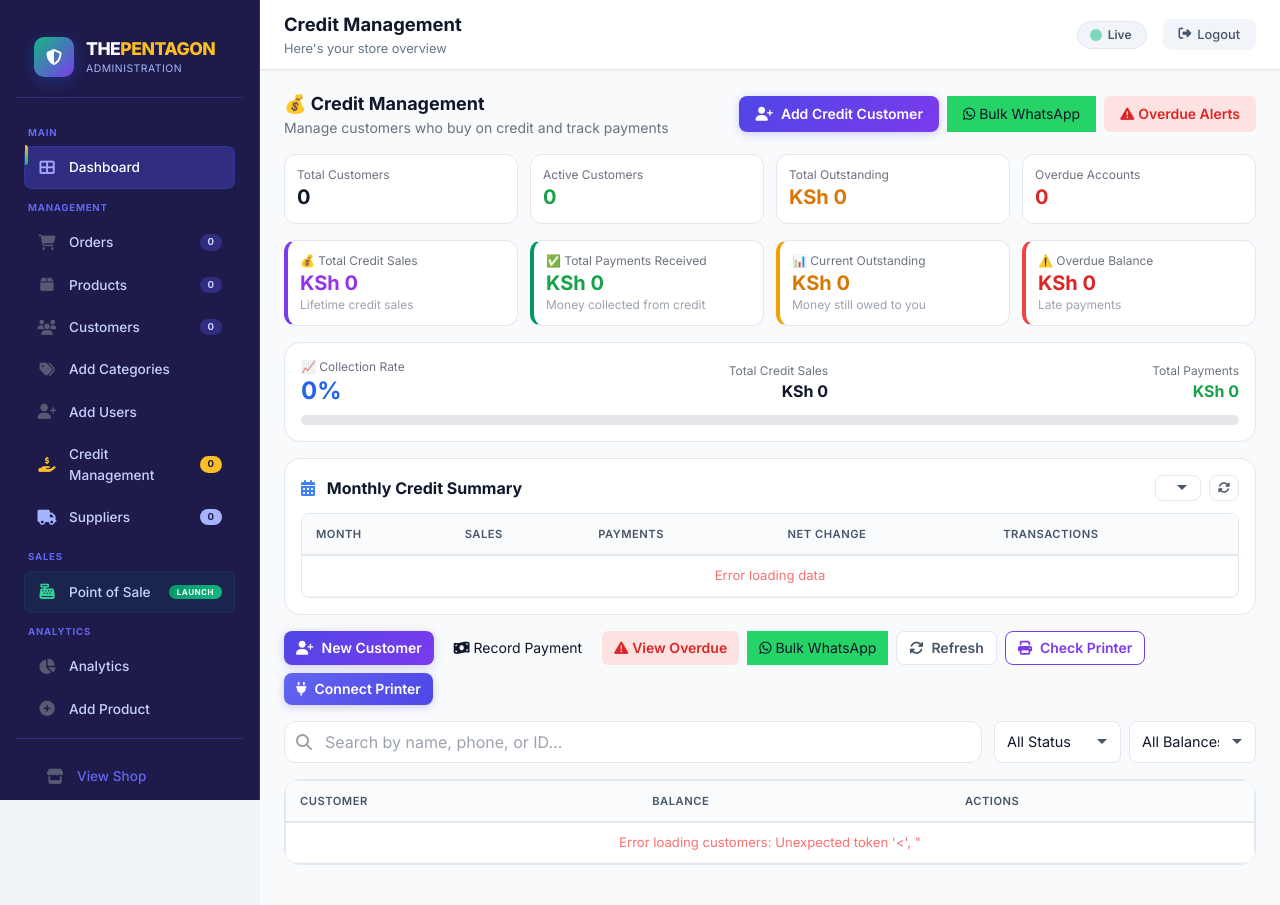
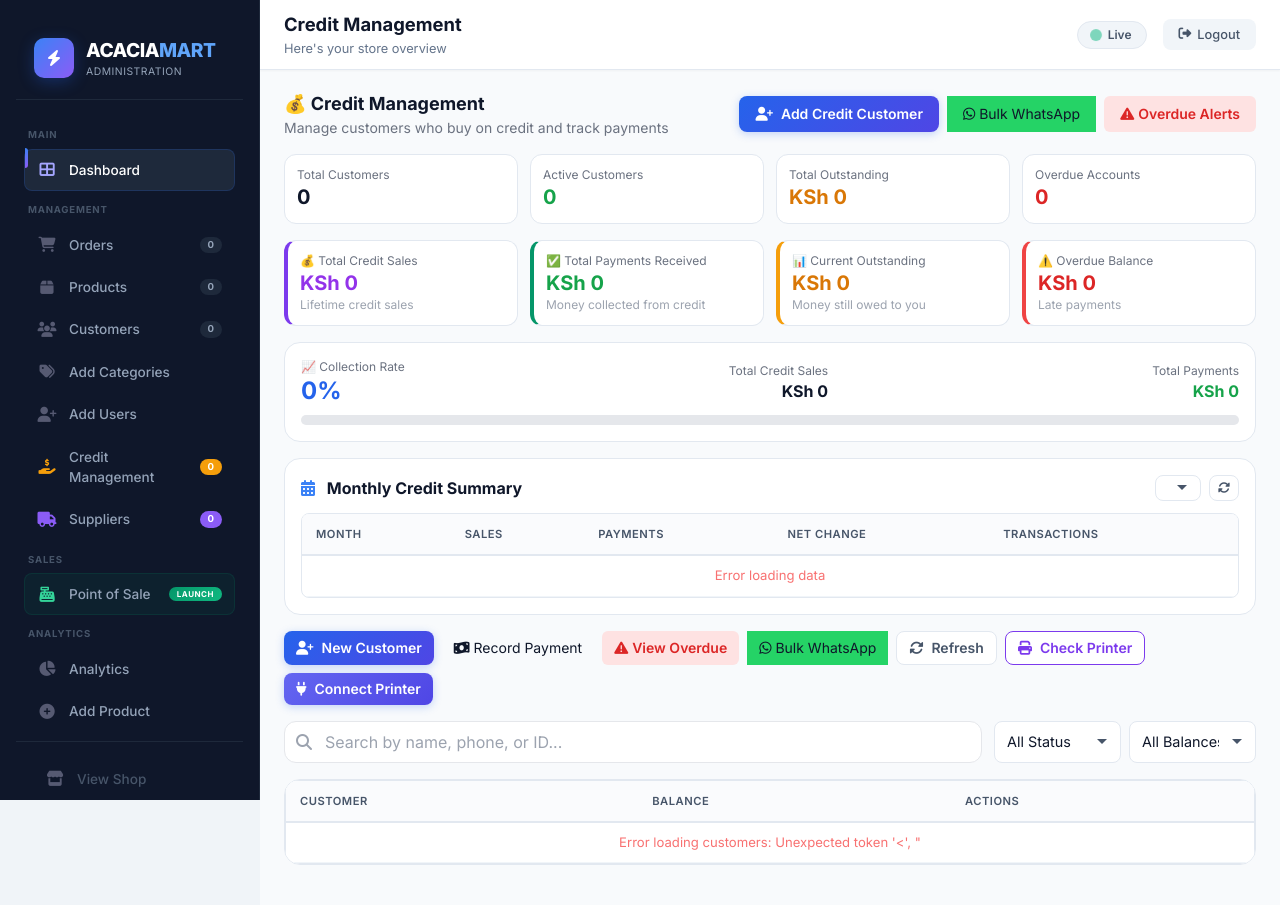
Before and after one commit to mogakafrankline97-png/frankline, a Flask app: template templates/admin_credit.html in a window 1280 px wide. Run offline with Flask 3, Linux system fonts and the light colour scheme; the template is opened without the code that fills it, so the values that code supplies are empty; some libraries are stand-ins or nearby versions.

Commit message:
Update layout.html

```diff
--- a/templates/layout.html
+++ b/templates/layout.html
@@ -3,7 +3,7 @@
 <head>
     <meta charset="UTF-8" />
     <meta name="viewport" content="width=device-width, initial-scale=1.0, maximum-scale=1.0, user-scalable=yes" />
-    <title>{% block title %}THEPENTAGON · Admin{% endblock %}</title>
+    <title>{% block title %}PENTAGON · Admin{% endblock %}</title>
 
     <!-- ===== CSS ===== -->
     <link rel="stylesheet" href="{{ url_for('static', filename='css/admin.css') }}" />
@@ -16,7 +16,7 @@
 
     <style>
         /* ============================================================
-           THEPENTAGON — MASTER STYLESHEET
+           MASTER STYLESHEET
            ============================================================ */
         .sidebar-toggle {
             display: none;
@@ -51,7 +51,7 @@
                 box-shadow: 4px 0 30px rgba(0, 0, 0, 0.25) !important;
                 border-radius: 0 !important;
                 overflow-y: auto !important;
-                background: #1e1b4b !important;
+                background: #0f172a !important;
             }
             .sidebar.open { transform: translateX(0) !important; }
             .sidebar-backdrop {
@@ -105,7 +105,7 @@
         }
 
         /* ============================================================
-           LEGACY TOAST
+           LEGACY TOAST (JS creates its own)
            ============================================================ */
         .toast {
             position: fixed;
@@ -195,8 +195,8 @@
             background: white;
         }
         .form-input:focus {
-            border-color: #4f46e5;
-            box-shadow: 0 0 0 3px rgba(79, 70, 229, 0.15);
+            border-color: #3b82f6;
+            box-shadow: 0 0 0 3px rgba(59, 130, 246, 0.15);
         }
         .form-input:disabled { background: #f1f5f9; cursor: not-allowed; }
         select.form-input {
@@ -223,11 +223,11 @@
             border: none;
             cursor: pointer;
             transition: all 0.2s;
-            background: linear-gradient(135deg, #4f46e5, #7c3aed);
+            background: linear-gradient(135deg, #2563eb, #4f46e5);
             color: white;
-            box-shadow: 0 2px 8px rgba(79, 70, 229, 0.25);
-        }
-        .btn-gradient:hover { transform: translateY(-1px); box-shadow: 0 4px 16px rgba(79, 70, 229, 0.35); }
+            box-shadow: 0 2px 8px rgba(37, 99, 235, 0.25);
+        }
+        .btn-gradient:hover { transform: translateY(-1px); box-shadow: 0 4px 16px rgba(37, 99, 235, 0.35); }
         .btn-gradient:disabled { opacity: 0.6; cursor: not-allowed; transform: none; }
         .btn-gradient.green { background: linear-gradient(135deg, #059669, #10b981); box-shadow: 0 2px 8px rgba(5, 150, 105, 0.25); }
         .btn-gradient.green:hover { box-shadow: 0 4px 16px rgba(5, 150, 105, 0.35); }
@@ -267,17 +267,17 @@
         .btn-danger:hover { background: #fecaca; }
 
         /* ============================================================
-           SIDEBAR — INDIGO THEME
+           SIDEBAR
            ============================================================ */
         .sidebar {
             width: 260px;
-            background: #1e1b4b;
+            background: #0f172a;
             min-height: 100vh;
             padding: 20px 16px;
             display: flex;
             flex-direction: column;
             flex-shrink: 0;
-            border-right: 1px solid #312e81;
+            border-right: 1px solid #1e293b;
             overflow-y: auto;
         }
         .sidebar .brand {
@@ -285,14 +285,14 @@
             align-items: center;
             gap: 12px;
             padding-bottom: 20px;
-            border-bottom: 1px solid #312e81;
+            border-bottom: 1px solid #1e293b;
             margin-bottom: 16px;
         }
         .sidebar .brand-icon {
             width: 40px;
             height: 40px;
             border-radius: 10px;
-            background: linear-gradient(135deg, #10b981, #7c3aed);
+            background: linear-gradient(135deg, #3b82f6, #8b5cf6);
             display: flex;
             align-items: center;
             justify-content: center;
@@ -300,14 +300,14 @@
             font-size: 1.2rem;
             flex-shrink: 0;
         }
-        .sidebar .brand-text { font-size: 1.1rem; font-weight: 800; color: white; letter-spacing: -0.5px; }
-        .sidebar .brand-text span { color: #fbbf24; }
-        .sidebar .brand-sub { font-size: 0.65rem; color: #a5b4fc; letter-spacing: 0.5px; text-transform: uppercase; }
+        .sidebar .brand-text { font-size: 1.2rem; font-weight: 800; color: white; letter-spacing: -0.5px; }
+        .sidebar .brand-text span { color: #60a5fa; }
+        .sidebar .brand-sub { font-size: 0.65rem; color: #94a3b8; letter-spacing: 0.5px; text-transform: uppercase; }
         .sidebar .nav-label {
             font-size: 0.6rem;
             text-transform: uppercase;
             letter-spacing: 0.8px;
-            color: #6366f1;
+            color: #475569;
             padding: 12px 12px 6px;
             font-weight: 700;
         }
@@ -317,7 +317,7 @@
             gap: 12px;
             padding: 10px 12px;
             border-radius: 8px;
-            color: #c7d2fe;
+            color: #94a3b8;
             text-decoration: none;
             transition: all 0.15s;
             cursor: pointer;
@@ -325,27 +325,27 @@
             font-weight: 500;
             position: relative;
         }
-        .sidebar .nav-item:hover { background: #312e81; color: #ffffff; }
-        .sidebar .nav-item.active { background: #312e81; color: white; }
+        .sidebar .nav-item:hover { background: #1e293b; color: #e2e8f0; }
+        .sidebar .nav-item.active { background: #1e293b; color: white; }
         .sidebar .nav-item.active::before {
             content: '';
             position: absolute;
             left: 0; top: 8px; bottom: 8px;
             width: 3px;
             border-radius: 0 4px 4px 0;
-            background: linear-gradient(180deg, #fbbf24, #10b981);
+            background: linear-gradient(180deg, #3b82f6, #8b5cf6);
         }
         .sidebar .nav-item i { width: 20px; text-align: center; font-size: 0.95rem; flex-shrink: 0; }
         .sidebar .nav-item .badge {
             margin-left: auto;
-            background: #312e81;
-            color: #c7d2fe;
+            background: #1e293b;
+            color: #94a3b8;
             padding: 1px 8px;
             border-radius: 12px;
             font-size: 0.6rem;
             font-weight: 700;
         }
-        .sidebar .nav-item.active .badge { background: #4f46e5; color: white; }
+        .sidebar .nav-item.active .badge { background: #2563eb; color: white; }
         .sidebar .nav-item.pos-link .pos-badge {
             margin-left: auto;
             background: linear-gradient(135deg, #059669, #10b981);
@@ -358,18 +358,22 @@
         }
         .sidebar .nav-item.pos-link:hover .pos-badge { background: linear-gradient(135deg, #047857, #059669); }
         .sidebar .spacer { flex: 1; }
-        .sidebar .footer { padding-top: 16px; border-top: 1px solid #312e81; margin-top: 8px; }
-        .sidebar .footer .nav-item { color: #6366f1; }
-        .sidebar .footer .nav-item:hover { color: #a5b4fc; }
+        .sidebar .footer { padding-top: 16px; border-top: 1px solid #1e293b; margin-top: 8px; }
+        .sidebar .footer .nav-item { color: #475569; }
+        .sidebar .footer .nav-item:hover { color: #94a3b8; }
 
         /* ============================================================
            MAIN CONTENT
            ============================================================ */
-        .app { display: flex; min-height: 100vh; }
+        html, body { max-width: 100%; overflow-x: hidden; }
+        .app { display: flex; min-height: 100vh; max-width: 100%; }
         .main-content {
             flex: 1;
             background: #f8fafc;
             min-height: 100vh;
+            min-width: 0;
+            max-width: 100vw;
+            overflow-x: hidden;
             display: flex;
             flex-direction: column;
         }
@@ -381,6 +385,7 @@
             background: white;
             border-bottom: 1px solid #e2e8f0;
             flex-shrink: 0;
+            min-width: 0;
             min-height: 70px;
         }
         .header .page-title { font-size: 1.15rem; font-weight: 700; color: #0f172a; }
@@ -417,7 +422,7 @@
             transition: all 0.2s;
         }
         .header .logout-btn:hover { background: #fee2e2; color: #dc2626; }
-        .content-area { padding: 20px 24px 40px; flex: 1; }
+        .content-area { padding: 20px 24px 40px; flex: 1; min-width: 0; max-width: 100%; }
 
         /* ============================================================
            QUICK ACTION / STAT / GLASS CARDS
@@ -437,8 +442,8 @@
             min-height: 70px;
         }
         .quick-action:hover {
-            border-color: #4f46e5;
-            box-shadow: 0 2px 12px rgba(79, 70, 229, 0.08);
+            border-color: #3b82f6;
+            box-shadow: 0 2px 12px rgba(37, 99, 235, 0.08);
             transform: translateY(-2px);
         }
         .quick-action i { font-size: 1.4rem; margin-bottom: 2px; }
@@ -545,7 +550,7 @@
             cursor: pointer;
         }
         .pagination .page-link:hover { background: #f1f5f9; border-color: #94a3b8; }
-        .pagination .page-link.active { background: #4f46e5; border-color: #4f46e5; color: white; }
+        .pagination .page-link.active { background: #2563eb; border-color: #2563eb; color: white; }
         .pagination .page-link:disabled { opacity: 0.4; cursor: not-allowed; }
 
         /* ============================================================
@@ -606,8 +611,8 @@
         .text-gray-600 { color: #475569; }
         .text-green-600 { color: #16a34a; }
         .text-red-600 { color: #dc2626; }
-        .text-blue-500 { color: #6366f1; }
-        .text-blue-600 { color: #4f46e5; }
+        .text-blue-500 { color: #3b82f6; }
+        .text-blue-600 { color: #2563eb; }
         .text-purple-600 { color: #7c3aed; }
         .text-amber-600 { color: #d97706; }
         .bg-white { background: white; }
@@ -645,9 +650,9 @@
         <!-- ===== SIDEBAR ===== -->
         <aside class="sidebar" id="sidebar">
             <div class="brand">
-                <div class="brand-icon"><i class="fas fa-shield-alt"></i></div>
+                <div class="brand-icon"><i class="fas fa-bolt"></i></div>
                 <div>
-                    <div class="brand-text">THE<span>PENTAGON</span></div>
+                    <div class="brand-text">ACACIA<span>MART</span></div>
                     <div class="brand-sub">Administration</div>
                 </div>
             </div>
@@ -678,13 +683,13 @@
             </a>
 
             <a href="#credit" class="nav-item" onclick="showSection('credit'); return false;">
-                <i class="fas fa-hand-holding-usd" style="color: #fbbf24;"></i><span>Credit Management</span>
-                <span class="badge" id="creditCount" style="background: #fbbf24; color: #1e1b4b;">0</span>
+                <i class="fas fa-hand-holding-usd" style="color: #f59e0b;"></i><span>Credit Management</span>
+                <span class="badge" id="creditCount" style="background: #f59e0b; color: white;">0</span>
             </a>
 
             <a href="#suppliers" class="nav-item" onclick="showSection('suppliers'); return false;">
-                <i class="fas fa-truck" style="color: #a5b4fc;"></i><span>Suppliers</span>
-                <span class="badge" id="supplierCount" style="background: #a5b4fc; color: #1e1b4b;">0</span>
+                <i class="fas fa-truck" style="color: #8b5cf6;"></i><span>Suppliers</span>
+                <span class="badge" id="supplierCount" style="background: #8b5cf6; color: white;">0</span>
             </a>
 
             <div class="nav-label">Sales</div>
@@ -842,12 +847,15 @@
     </div>
 
     <!-- ============================================================
-         CORE SCRIPT — UNCHANGED FROM BEFORE
+         CORE SCRIPT
          ============================================================ -->
     <script>
     (function() {
         'use strict';
 
+        // ============================================================
+        // PAGE-ALIVE GUARD
+        // ============================================================
         window.__pageAlive = true;
         window.addEventListener('beforeunload', function() {
             window.__pageAlive = false;
@@ -855,6 +863,9 @@
 
         window.__layoutInitialized = false;
 
+        // ============================================================
+        // BULLETPROOF TOAST
+        // ============================================================
         window.showToast = function(message, type) {
             type = type || 'success';
             try {
@@ -895,10 +906,14 @@
 
         window.safeToast = window.showToast;
 
+        // ============================================================
+        // SIDEBAR TOGGLE
+        // ============================================================
         window.toggleSidebar = function() {
             var sidebar = document.getElementById('sidebar');
             var backdrop = document.getElementById('backdrop');
             if (!sidebar) return;
+
             var isOpen = sidebar.classList.contains('open');
             if (isOpen) {
                 sidebar.classList.remove('open');
@@ -916,11 +931,17 @@
             if (backdrop) backdrop.classList.remove('active');
         };
 
+        // ============================================================
+        // CLOSE MODAL
+        // ============================================================
         window.closeModal = function(id) {
             var modal = document.getElementById(id);
             if (modal) modal.classList.add('hidden');
         };
 
+        // ============================================================
+        // SECTION TOGGLE
+        // ============================================================
         window.showSection = function(sectionName) {
             var sections = document.querySelectorAll('.section');
             for (var i = 0; i < sections.length; i++) {
@@ -962,9 +983,13 @@
             }
         };
 
+        // ============================================================
+        // SIDEBAR COUNTS (throttled)
+        // ============================================================
         function fetchCount(url, elementId) {
             var el = document.getElementById(elementId);
             if (!el) return;
+
             fetch(url, { credentials: 'same-origin' })
                 .then(function(r) {
                     if (!r.ok) throw new Error('HTTP ' + r.status);
@@ -994,6 +1019,9 @@
             fetchCount('/admin/api/customers/count', 'customerCount');
         };
 
+        // ============================================================
+        // INDEXEDDB
+        // ============================================================
         var DB_NAME = 'PricePointDB';
         var DB_VERSION = 1;
         var STORE_NAME = 'orders';
@@ -1002,7 +1030,9 @@
         function openDB() {
             return new Promise(function(resolve, reject) {
                 if (db) { resolve(db); return; }
+
                 var request = indexedDB.open(DB_NAME, DB_VERSION);
+
                 request.onupgradeneeded = function(event) {
                     var database = event.target.result;
                     if (!database.objectStoreNames.contains(STORE_NAME)) {
@@ -1011,10 +1041,12 @@
                         store.createIndex('created_at', 'created_at', { unique: false });
                     }
                 };
+
                 request.onsuccess = function(event) {
                     db = event.target.result;
                     resolve(db);
                 };
+
                 request.onerror = function(event) {
                     reject(event.target.error);
                 };
@@ -1027,8 +1059,10 @@
                     try {
                         var tx = database.transaction(STORE_NAME, 'readwrite');
                         var store = tx.objectStore(STORE_NAME);
+
                         if (typeof order.synced === 'undefined') order.synced = false;
                         if (!order.synced_at) order.synced_at = null;
+
                         var req = store.put(order);
                         req.onsuccess = function() { resolve(order); };
                         req.onerror = function(e) { reject(e.target.error); };
@@ -1045,6 +1079,7 @@
                         var store = tx.objectStore(STORE_NAME);
                         var index = store.index('synced');
                         var req = index.getAll(false);
+
                         req.onsuccess = function() { resolve(req.result || []); };
                         req.onerror = function(e) { reject(e.target.error); };
                     } catch (err) { reject(err); }
@@ -1059,9 +1094,11 @@
                         var tx = database.transaction(STORE_NAME, 'readwrite');
                         var store = tx.objectStore(STORE_NAME);
                         var getReq = store.get(orderId);
+
                         getReq.onsuccess = function() {
                             var order = getReq.result;
                             if (!order) { resolve(null); return; }
+
                             order.synced = true;
                             order.synced_at = new Date().toISOString();
                             if (extra) {
@@ -1071,16 +1108,21 @@
                                     }
                                 }
                             }
+
                             var putReq = store.put(order);
                             putReq.onsuccess = function() { resolve(order); };
                             putReq.onerror = function(e) { reject(e.target.error); };
                         };
+
                         getReq.onerror = function(e) { reject(e.target.error); };
                     } catch (err) { reject(err); }
                 });
             });
         };
 
+        // ============================================================
+        // SYNC OFFLINE ORDERS
+        // ============================================================
         var __syncing = false;
 
         window.syncOfflineOrders = function() {
@@ -1178,6 +1220,9 @@
             });
         };
 
+        // ============================================================
+        // VIEW ORDER
+        // ============================================================
         window.viewOrder = function(orderId) {
             var modal = document.getElementById('orderModal');
             var details = document.getElementById('orderDetails');
@@ -1277,6 +1322,9 @@
                 '</div>';
         };
 
+        // ============================================================
+        // EDIT PRODUCT
+        // ============================================================
         window.editProduct = function(productId) {
             var modal = document.getElementById('editProductModal');
             if (!modal) { window.showToast('❌ Edit modal not found', 'error'); return; }
@@ -1364,6 +1412,9 @@
                 });
         };
 
+        // ============================================================
+        // DELETE PRODUCT
+        // ============================================================
         window.deleteProduct = function(productId) {
             if (!productId) { window.showToast('❌ No product ID', 'error'); return; }
             if (!confirm('⚠️ Delete product "' + productId + '"?\n\nThis cannot be undone.')) return;
@@ -1391,6 +1442,9 @@
                 });
         };
 
+        // ============================================================
+        // DELETE SUPPLIER
+        // ============================================================
         window.deleteSupplier = function(supplierId, supplierName) {
             if (!supplierId) { window.showToast('❌ No supplier ID', 'error'); return; }
 
@@ -1422,6 +1476,9 @@
                 });
         };
 
+        // ============================================================
+        // ADD CUSTOMER (stub)
+        // ============================================================
         window.addCustomer = function(event) {
             event.preventDefault();
             var name = document.getElementById('custName').value.trim();
@@ -1431,6 +1488,9 @@
             document.getElementById('customerForm').reset();
         };
 
+        // ============================================================
+        // PLACE ORDER (used by POS)
+        // ============================================================
         window.placeOrder = function(orderData) {
             fetch('/admin/pos/place-order', {
                 method: 'POST',
@@ -1460,6 +1520,9 @@
                 });
         };
 
+        // ============================================================
+        // INIT — runs exactly once
+        // ============================================================
         document.addEventListener('DOMContentLoaded', function() {
             if (window.__layoutInitialized) {
                 console.log('⏭️ Layout init skipped (already initialized)');
@@ -1467,15 +1530,18 @@
             }
             window.__layoutInitialized = true;
 
-            console.log('✅ THEPENTAGON Layout initialized');
-
+            console.log('✅ Layout initialized');
+
+            // Sidebar counts
             window.loadAllSidebarCounts();
 
+            // Backdrop close
             var backdrop = document.getElementById('backdrop');
             if (backdrop) {
                 backdrop.addEventListener('click', window.closeSidebar);
             }
 
+            // Check for unsynced orders
             window.getUnsyncedOrdersFromIndexedDB().then(function(orders) {
                 if (!window.__pageAlive) return;
 
@@ -1504,6 +1570,7 @@
             });
         });
 
+        // Online event
         window.addEventListener('online', function() {
             if (!window.__pageAlive) return;
 
@@ -1526,6 +1593,7 @@
             }, 1000);
         });
 
+        // Escape key closes modals
         document.addEventListener('keydown', function(e) {
             if (e.key === 'Escape') {
                 window.closeSidebar();
@@ -1535,13 +1603,14 @@
             }
         });
 
+        // Resize closes sidebar on desktop
         window.addEventListener('resize', function() {
             if (window.innerWidth > 768) {
                 window.closeSidebar();
             }
         });
 
-        console.log('✅ THEPENTAGON Admin layout ready');
+        console.log('✅ ACACIAMART Admin layout ready');
     })();
     </script>
 
```
